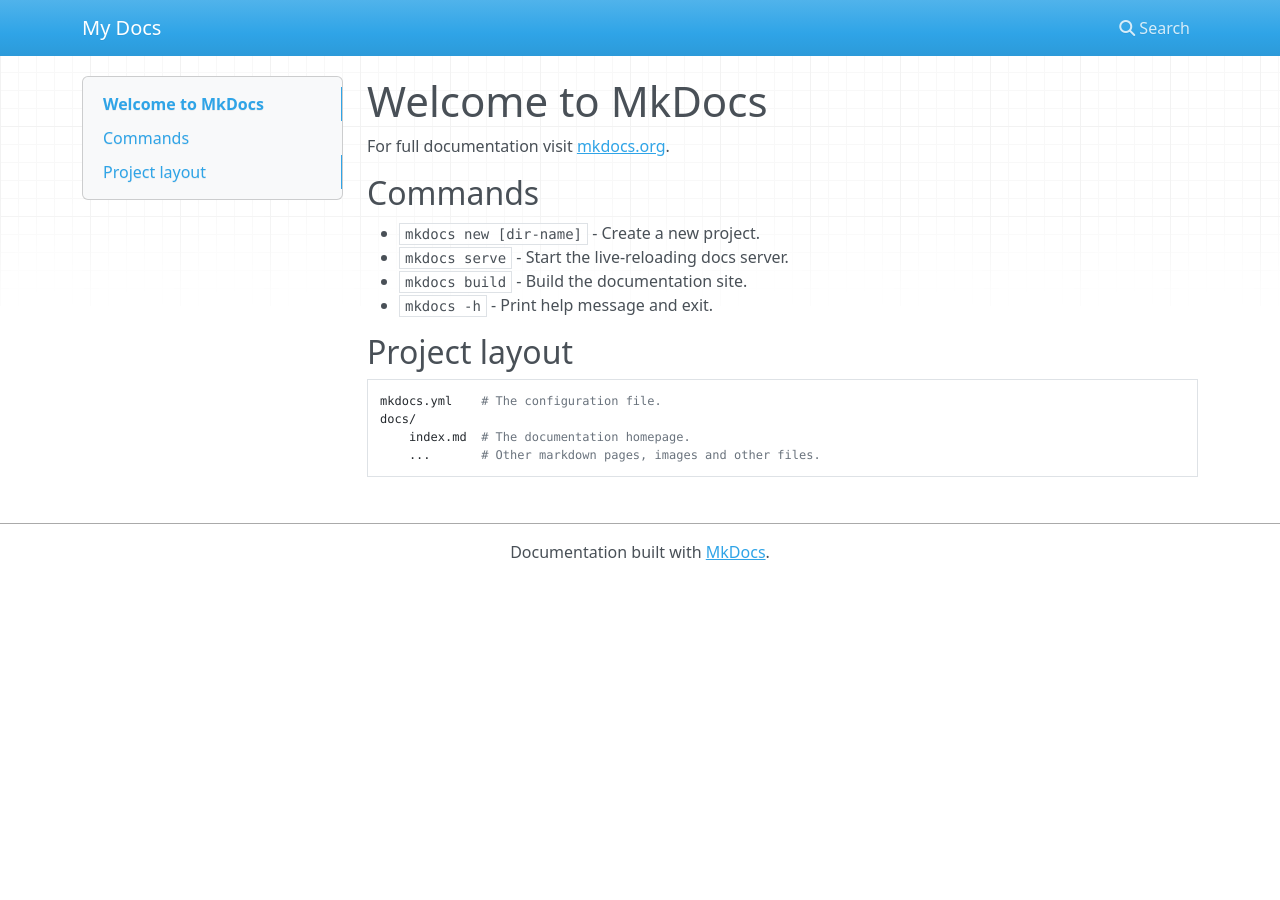
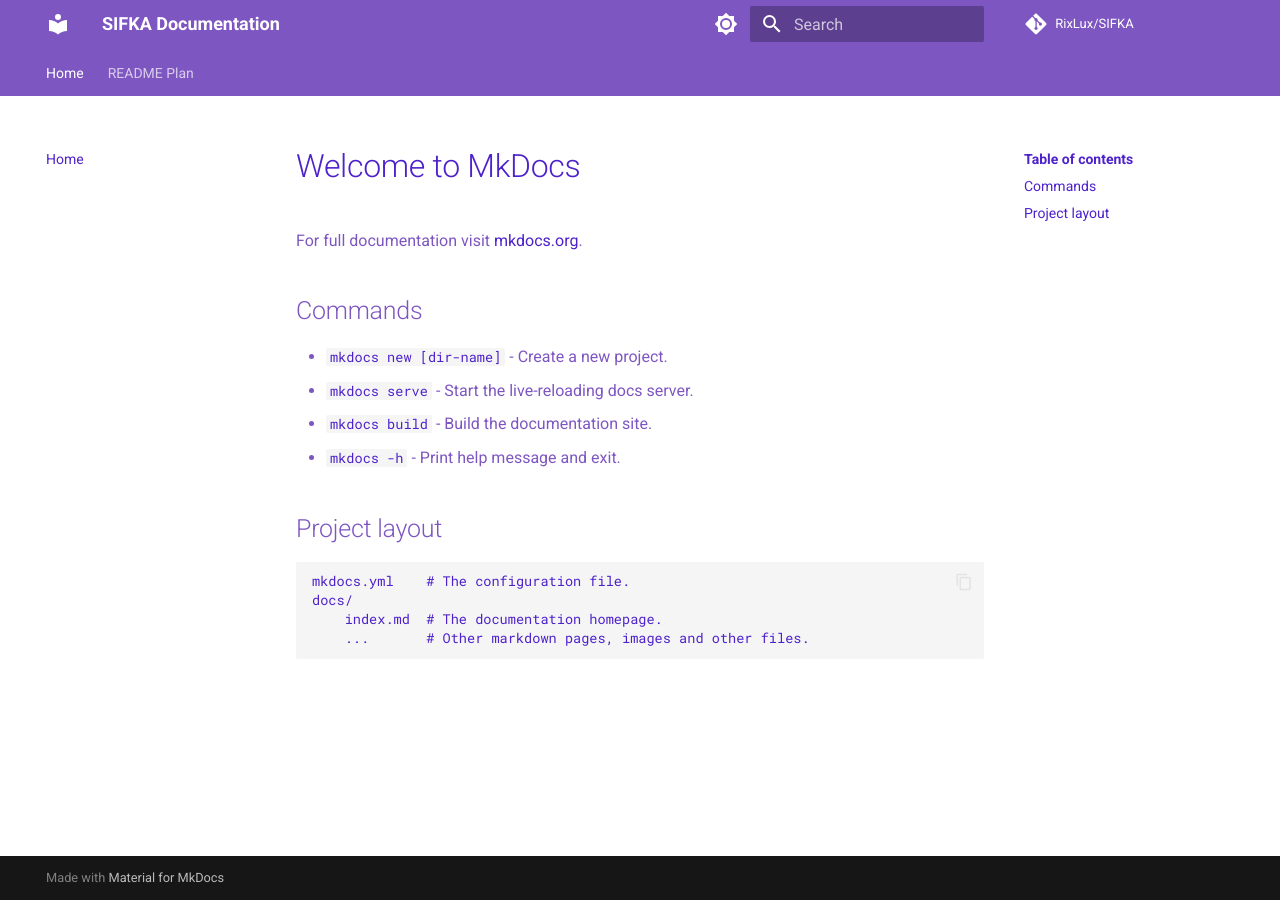
Before and after one commit to RixLux/SIFKA, an MkDocs documentation site: the page built from docs/index.md, in a window 1280 px wide. Built offline with MkDocs 1.6.1 and Material for MkDocs 9.7.7, drawn with Linux system fonts in a browser that asks for light colours; nearby versions of some CDN libraries; comment, search, counter and statistics services are not loaded.

```diff
--- a/composer.json
+++ b/composer.json
@@ -8,10 +8,12 @@
     "require": {
         "php": "^8.3",
         "laravel/framework": "^13.7",
+        "laravel/sanctum": "^4.0",
         "laravel/tinker": "^3.0"
     },
     "require-dev": {
         "fakerphp/faker": "^1.23",
+        "laravel/boost": "^2.4",
         "laravel/pail": "^1.2.5",
         "laravel/pao": "^1.0.6",
         "laravel/pint": "^1.27",
--- /dev/null
+++ b/docs/stylesheets/extra.css
@@ -0,0 +1,8 @@
+:root { --md-typeset-color: #7E56C2; }
+[data-md-color-scheme="default"] {
+    --md-typeset-color: #7E56C2;
+    --md-code-fg-color: #4D21CB;
+    --md-typeset-a-color: #4D21CB;
+    --md-default-fg-color--light: #4D21CB;
+}
+[data-md-color-scheme="slate"] { --md-typeset-color: #e5e9f0; }
--- a/mkdocs.yml
+++ b/mkdocs.yml
@@ -1 +1,54 @@
-site_name: My Docs
+site_name: "SIFKA Documentation"
+site_description: "Documentation"
+site_url: "https://rixlux.github.io/SIFKA/"
+
+repo_name: "RixLux/SIFKA"
+repo_url: "https://github.com/RixLux/SIFKA"
+
+theme:
+  name: material
+  language: en
+  features:
+    - navigation.tabs
+    - navigation.sections
+    - navigation.top
+    - search.highlight
+    - search.suggest
+    - search.share
+    - content.code.copy
+
+  palette:
+    - media: "(prefers-color-scheme: light)"
+      scheme: default
+      primary: deep-purple
+      accent: indigo
+      toggle:
+        icon: material/brightness-7
+        name: Switch to dark mode
+
+    - media: "(prefers-color-scheme: dark)"
+      scheme: slate
+      primary: black
+      accent: blue
+      toggle:
+        icon: material/brightness-4
+        name: Switch to light mode
+
+markdown_extensions:
+  - admonition
+  - pymdownx.details
+  - pymdownx.superfences
+  - pymdownx.tabbed:
+      alternate_style: true
+  - attr_list
+  - md_in_html
+
+plugins:
+  - search
+
+extra_css:
+  - stylesheets/extra.css
+
+nav:
+  - Home: index.md
+  - README Plan: README-Plan.md
```
Also changed, not shown: README.md (+9 -0 lines), docs/README-Plan.md (added, +88 -0 lines), 6 other files.
